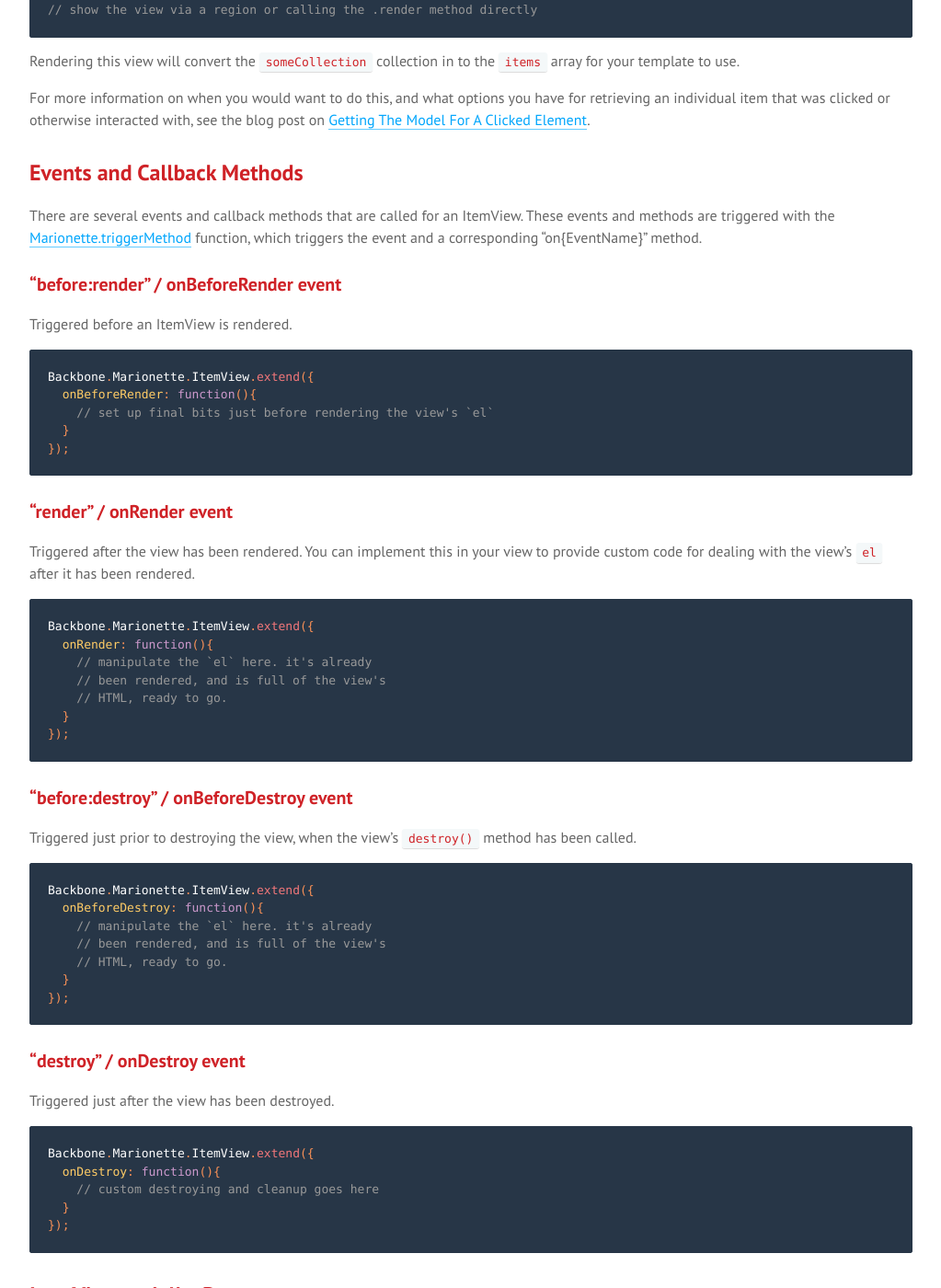
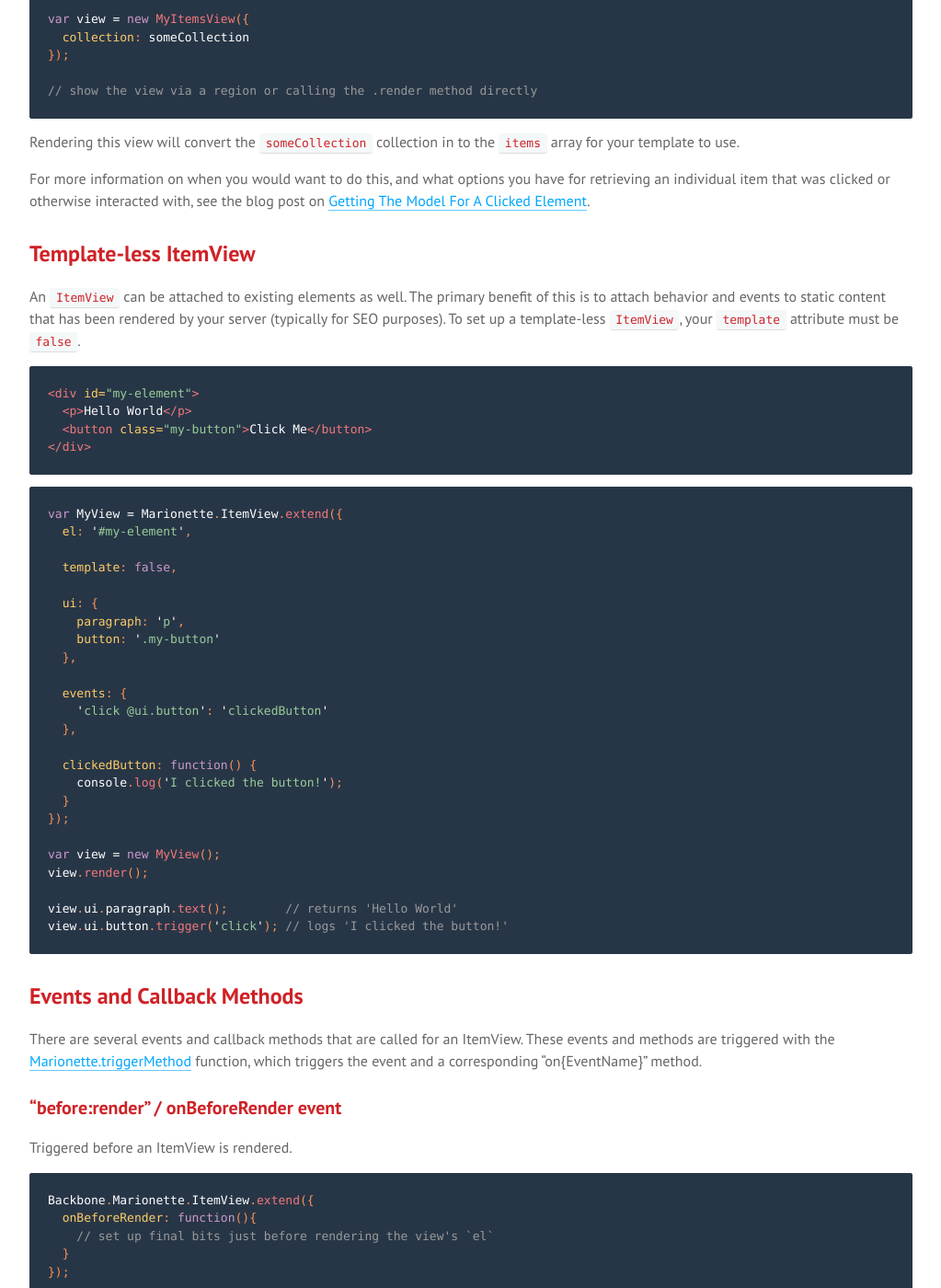
Before and after one commit to sadcitizen/marionettejs.ru, a Jekyll site: the page built from _posts/2014-04-20-itemview.md, in a window 1280 px wide and 1400 px high, scrolled down 2343 px. Shown: the whole window at 92% size, without its empty margins (128-1151 px from the left). Built offline with Jekyll 4.4.1, drawn with Linux system fonts in a browser that asks for light colours; some web fonts are replaced; Markdown is read by kramdown in place of the engine named in the settings; some of the changed text lies outside the part shown.

Commit message:
update ru/ItemView

````diff
--- a/_includes/translation/ru/marionette.itemview.md
+++ b/_includes/translation/ru/marionette.itemview.md
@@ -14,6 +14,7 @@
 
 * [ItemView render](#itemview-render)
 * [Rendering A Collection In An ItemView](#rendering-a-collection-in-an-itemview)
+* [Template-less ItemView](#template-less-itemview)
 * [Events and Callback Methods](#events-and-callback-methods)
   * ["before:render" / onBeforeRender event](#beforerender--onbeforerender-event)
   * ["render" / onRender event](#render--onrender-event)
@@ -27,6 +28,10 @@
 
 An item view has a `render` method built in to it, and uses the
 `Renderer` object to do the actual rendering.
+
+The item view instance is passed as the third argument to the
+`Renderer` object's `render` method, which is useful in custom
+`Renderer` implementations.
 
 You should provide a `template` attribute on the item view, which
 will be either a jQuery selector:
@@ -108,6 +113,44 @@
 you have for retrieving an individual item that was clicked or
 otherwise interacted with, see the blog post on
 [Getting The Model For A Clicked Element](http://lostechies.com/derickbailey/2011/10/11/backbone-js-getting-the-model-for-a-clicked-element/).
+
+## Template-less ItemView
+
+An `ItemView` can be attached to existing elements as well. The primary benefit of this is to attach behavior and events to static content that has been rendered by your server (typically for SEO purposes). To set up a template-less `ItemView`, your `template` attribute must be `false`.
+
+```html
+<div id="my-element">
+  <p>Hello World</p>
+  <button class="my-button">Click Me</button>
+</div>
+```
+
+```js
+var MyView = Marionette.ItemView.extend({
+  el: '#my-element',
+
+  template: false,
+
+  ui: {
+    paragraph: 'p',
+    button: '.my-button'
+  },
+
+  events: {
+    'click @ui.button': 'clickedButton'
+  },
+
+  clickedButton: function() {
+    console.log('I clicked the button!');
+  }
+});
+
+var view = new MyView();
+view.render();
+
+view.ui.paragraph.text();        // returns 'Hello World'
+view.ui.button.trigger('click'); // logs 'I clicked the button!'
+```
 
 ## Events and Callback Methods
 
````
